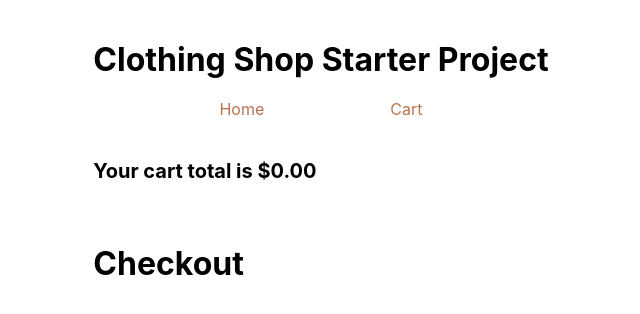
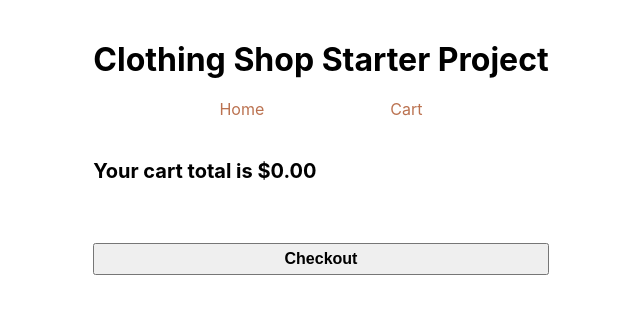
Before and after one commit to jgarzon26/ShoppingList, a React (Vite) app: page /cart in a window 1280 px wide. Shown: the top 314 px of the page, without its empty margins (319-959 px from the left). Built offline with nearby package versions, Linux system fonts and the light colour scheme.

Commit message:
AddingCheckoutFunctionality

```diff
--- a/src/components/Cart/Cart.styled.tsx
+++ b/src/components/Cart/Cart.styled.tsx
@@ -13,6 +13,9 @@ export const ProductsWrapper = styled.div`
   gap: 20px;
 `;
 
-export const CheckoutPane = styled.div`
+export const CheckoutPane = styled.button`
   width: 100%;
+  height: 2em;
+  font-weight: bold;
+  font-size: 16px;
 `;
--- a/src/components/Cart/Cart.tsx
+++ b/src/components/Cart/Cart.tsx
@@ -12,7 +12,7 @@ export const Cart = () => {
   useEffect(() => {
     let total = 0;
     products.products.forEach((product) => {
-      total += product.price;
+      total += product.price * product.quantity;
     });
     setTotalPrice(total);
   }, [products]);
@@ -24,11 +24,13 @@ export const Cart = () => {
         {products.products.map((data, index) =>
           <ProductCard key={index} {...data} isInCart = {true} />
         )}
-        <CheckoutPane>
-          <h1>Checkout</h1>
-
-        </CheckoutPane>
       </ProductsWrapper>
+      <CheckoutPane onClick={() => {
+        alert('You have successfully checked out!');
+        products.setProducts([]);
+      }}>
+        Checkout
+      </CheckoutPane>
     </>
   );
 };
--- a/src/components/ProductCard/ProductCard.tsx
+++ b/src/components/ProductCard/ProductCard.tsx
@@ -6,7 +6,7 @@ import {
   Wrapper,
 } from './ProductCard.styled';
 
-import { useContext, useEffect } from 'react';
+import { useContext } from 'react';
 import { CartContext } from '../../contexts/CartContext';
 import { ProductContext } from '../../contexts/ProductContext';
 
@@ -33,10 +33,10 @@ export const ProductCard = ({id, name, imageUrl, price, isInCart, quantity} : Pr
     if(productsExistInOtherContext) {
       productsExistInOtherContext.quantity++;
       otherContext.products = otherContext.products.filter((product) => product.id != id);
-      otherContext.setProducts([...otherContext.products, productsExistInOtherContext]);
+      otherContext.setProducts([...otherContext.products, productsExistInOtherContext].sort((a, b) => a.id - b.id));
     } else {
       otherContext.products = [...otherContext.products, { id, name, imageUrl, price, quantity: 1 }];
-      otherContext.setProducts(otherContext.products);
+      otherContext.setProducts(otherContext.products.sort((a, b) => a.id - b.id));
     }
 
     currentContext.products = currentContext.products.map((product) => {
```
